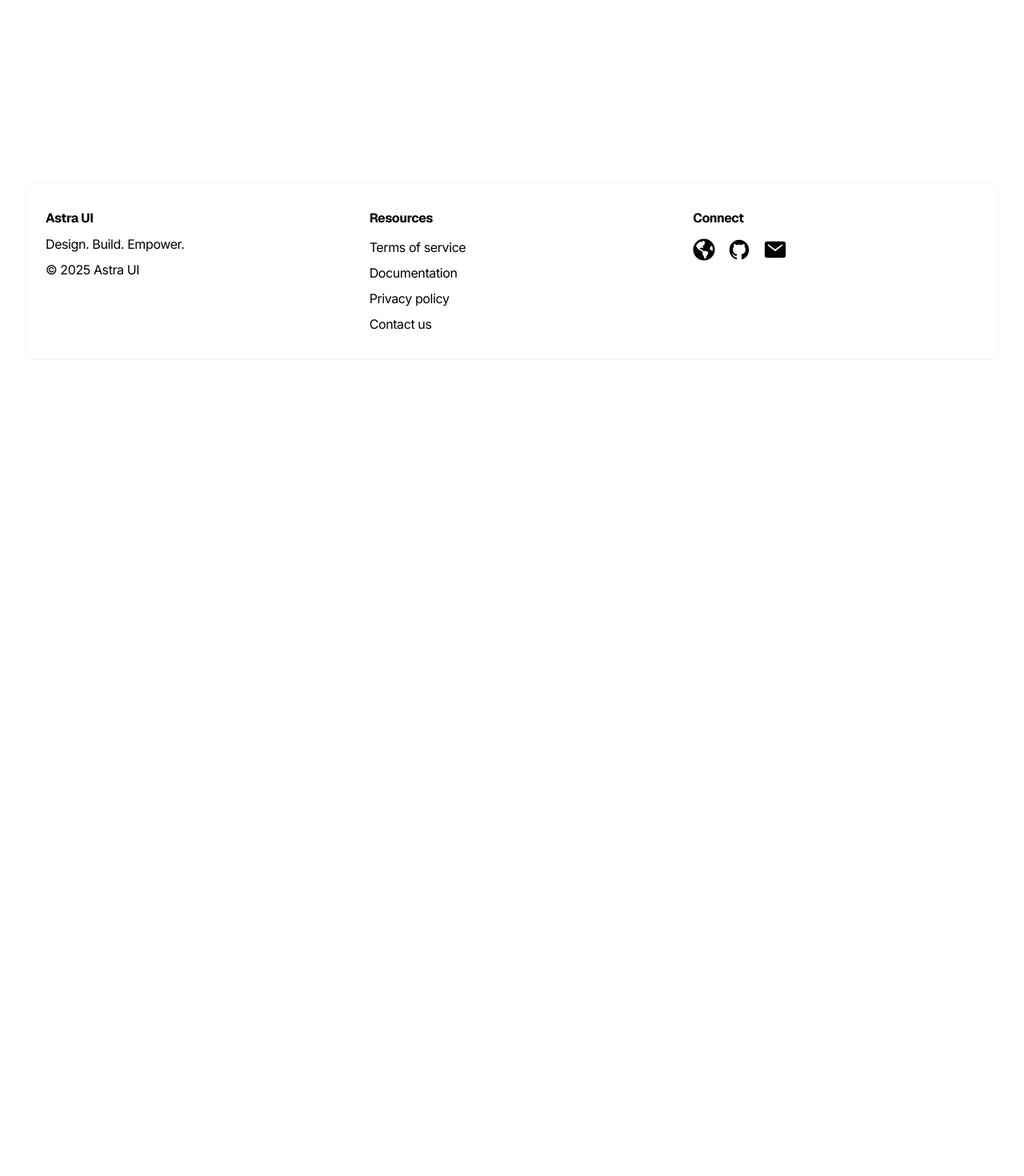
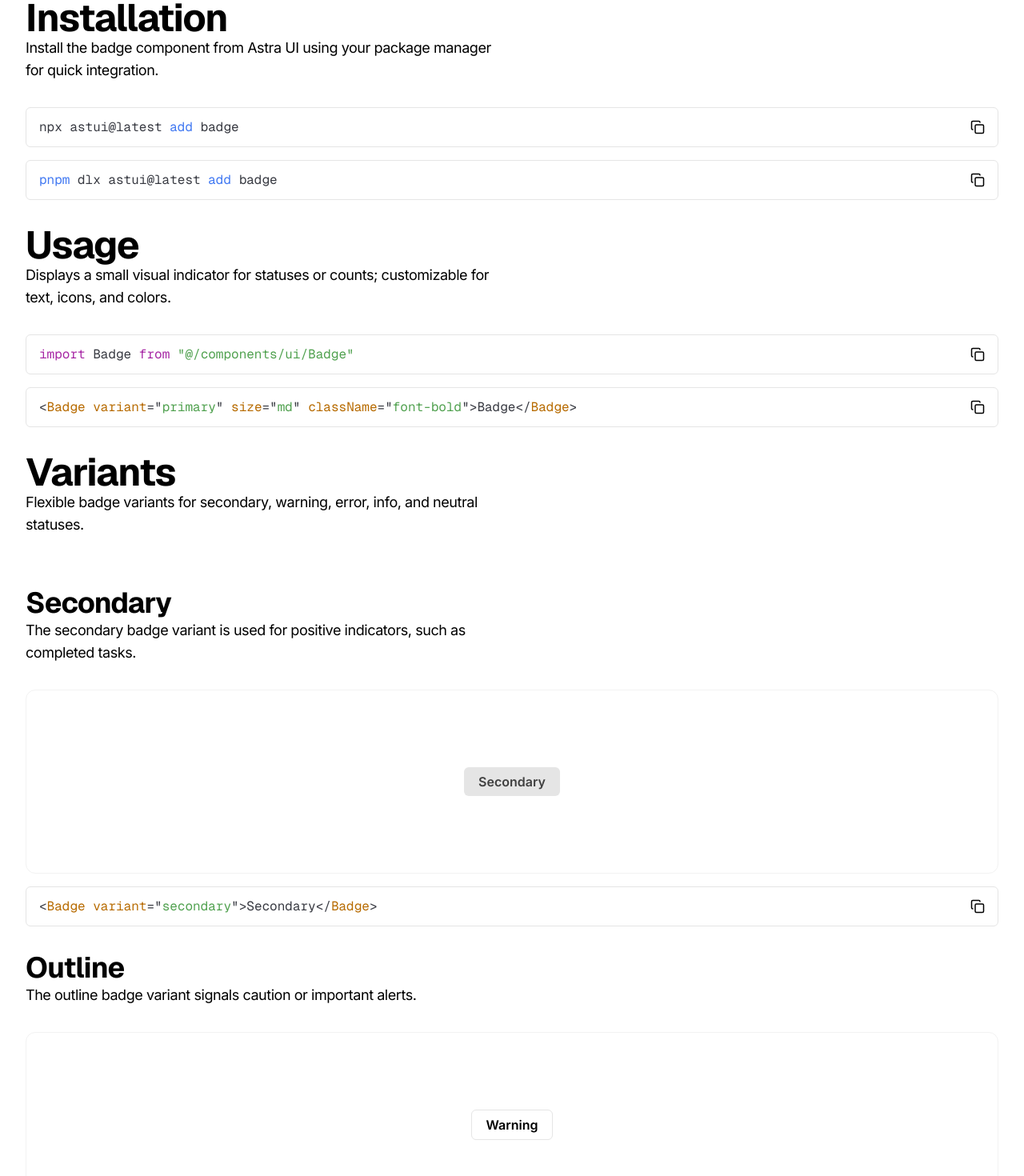
Before and after one commit to astraui/astraui, a Next.js app: page /components/badge in a window 1280 px wide. Before the commit this address had no page. Shown: the part 540-2010 px from the top of the page at 80% size. Before the commit the page ends 1062 px from the top, so only its background shows below. Built offline with nearby package versions, Linux system fonts and the light colour scheme.

Commit message:
Build badge

```diff
--- a/app/components/SeeComponent.tsx
+++ b/app/components/SeeComponent.tsx
@@ -11,7 +11,7 @@ interface SeeComponentProps {
 const SeeComponent: React.FC<SeeComponentProps> = ({ preview, name, desc, className, link }) => {
   return (
     <aside className="flex flex-col gap-1">
-      <section className={`dark:bg-neutral-900 bg-neutral-100 md:bordered grid place-items-center md:p-16 rounded-xl ${className}`}>
+      <section className={`dark:bg-neutral-900 bg-neutral-100 md:bordered grid place-items-center md:p-16 rounded-lg ${className}`}>
         {preview}
       </section>
       <a href={link}>
--- /dev/null
+++ b/app/components/badge/page.mdx
@@ -0,0 +1,92 @@
+import Badge from '@/components/astra/Badge'
+import ComponentWrapper from '@/components/ComponentWrapper'
+import CommandLine from '@/components/astra/CommandLine'
+
+# Badge
+
+A compact, attention-grabbing badge component for status indicators, counts, or labels.
+
+<div className="my-8 flex flex-col gap-4">
+    <ComponentWrapper>
+        <Badge>Badge</Badge>
+    </ComponentWrapper>
+</div>
+
+## Installation
+
+Install the badge component from Astra UI using your package manager for quick integration.
+
+<div className="my-8 flex flex-col gap-4">
+    <CommandLine command="npx astui@latest add badge" />
+    <CommandLine command="pnpm dlx astui@latest add badge" />
+</div>
+
+## Usage
+
+Displays a small visual indicator for statuses or counts; customizable for text, icons, and colors.
+
+<div className="my-8 flex flex-col gap-4">
+    <CommandLine language="tsx" command='import Badge from "@/components/ui/Badge"' />
+    <CommandLine language="tsx" command='<Badge variant="primary" size="md" className="font-bold">Badge</Badge>' />
+</div>
+
+## Variants
+
+Flexible badge variants for secondary, warning, error, info, and neutral statuses.
+
+<div className="my-8 flex flex-col"></div>
+
+### Secondary
+
+The secondary badge variant is used for positive indicators, such as completed tasks.
+
+<div className="my-8 flex flex-col gap-4">
+    <ComponentWrapper>
+        <Badge variant="secondary">Secondary</Badge>
+    </ComponentWrapper>
+    <CommandLine language="tsx" command='<Badge variant="secondary">Secondary</Badge>' />
+</div>
+
+### Outline
+
+The outline badge variant signals caution or important alerts.
+
+<div className="my-8 flex flex-col gap-4">
+    <ComponentWrapper>
+        <Badge variant="outline">Warning</Badge>
+    </ComponentWrapper>
+    <CommandLine language="tsx" command='<Badge variant="outline">Warning</Badge>' />
+</div>
+
+### Ghost
+
+The ghost badge variant highlights errors or critical issues.
+
+<div className="my-8 flex flex-col gap-4">
+    <ComponentWrapper>
+        <Badge variant="ghost">Error</Badge>
+    </ComponentWrapper>
+    <CommandLine language="tsx" command='<Badge variant="ghost">Error</Badge>' />
+</div>
+
+### Link
+
+The link badge variant is used for neutral or informational statuses.
+
+<div className="my-8 flex flex-col gap-4">
+    <ComponentWrapper>
+        <Badge variant="link">Info</Badge>
+    </ComponentWrapper>
+    <CommandLine language="tsx" command='<Badge variant="link">Info</Badge>' />
+</div>
+
+### Destructive
+
+The destructive badge variant is used for generic or default labels.
+
+<div className="my-8 flex flex-col gap-4">
+    <ComponentWrapper>
+        <Badge variant="destructive">Neutral</Badge>
+    </ComponentWrapper>
+    <CommandLine language="tsx" command='<Badge variant="destructive">Neutral</Badge>' />
+</div>
--- a/app/components/components.ts
+++ b/app/components/components.ts
@@ -1,6 +1,7 @@
 import React from "react";
 import Button from "@/components/astra/Button"
 import Input from "@/components/astra/Input"
+import Badge from "@/components/astra/Badge"
 
 interface ComponentItem {
   preview: React.ReactNode;
@@ -13,6 +14,7 @@ interface ComponentItem {
 // Define the individual components at the top
 const button = React.createElement(Button);
 const input = React.createElement(Input);
+const badge = React.createElement(Badge);
 
 // Use the components in the array
 const components: ComponentItem[] = [
@@ -27,6 +29,12 @@ const components: ComponentItem[] = [
     name: "Input",
     desc: "A sleek, customizable input component designed for building responsive and accessible forms with ease.",
     link: "/components/input"
+  },
+  {
+    preview: badge,
+    name: "Badge",
+    desc: "A compact, attention-grabbing badge component for status indicators, counts, or labels.",
+    link: "/components/badge"
   }
 ];
 
--- a/app/components/page.tsx
+++ b/app/components/page.tsx
@@ -17,7 +17,7 @@ const componentsPage: React.FC = () => {
                                 preview={component.preview}
                                 name={component.name}
                                 desc={component.desc}
-                                className={`gap-4 bordered p-24 ${component.className}`}
+                                className={`gap-4 bordered p-24 h-64 md:h-48 ${component.className}`}
                                 link={component.link}
                                 key={uuidv4()}
                             />
--- /dev/null
+++ b/components/astra/Badge.tsx
@@ -0,0 +1,59 @@
+"use client";
+
+import React from "react";
+import { cn } from "@/lib/utils";
+import { cva } from "class-variance-authority";
+
+interface BadgeProps {
+    variant?: "primary" | "secondary" | "outline" | "ghost" | "link" | "destructive";
+    size?: "xs" | "sm" | "md" | "lg" | "xl";
+    className?: string;
+    children: React.ReactNode;
+}
+
+const badgeVariants = cva(
+    "rounded-md font-semibold transition duration-200",
+    {
+        variants: {
+            variant: {
+                primary: "bg-black text-white dark:bg-white dark:text-black hover:opacity-75",
+                secondary: "bg-neutral-200 text-neutral-700 dark:bg-neutral-600 dark:text-neutral-200 hover:opacity-75",
+                outline: "bg-transparent text-black dark:text-white border border-neutral-200 dark:border-neutral-800 hover:opacity-75",
+                ghost: "bg-transparent text-black dark:text-white hover:bg-black hover:text-white dark:hover:bg-white dark:hover:text-black",
+                link: "bg-black text-white dark:bg-white dark:text-black hover:opacity-75 underline",
+                destructive: "bg-red-700 text-white dark:bg-red-700 hover:opacity-75",
+            },
+            size: {
+                xs: "text-xs py-0.5 px-1.5",
+                sm: "text-sm py-1 px-3",
+                md: "text-base py-1.5 px-4.5",
+                lg: "text-lg py-2 px-6",
+                xl: "text-xl py-2.5 px-7.5",
+            },
+        },
+        defaultVariants: {
+            variant: "primary",
+            size: "md",
+        },
+    }
+);
+
+const Badge: React.FC<BadgeProps> = ({
+    variant = "primary",
+    size = "md",
+    className,
+    children = "Badge",
+}) => {
+    return (
+        <div
+            className={cn(
+                badgeVariants({ variant, size }),
+                className
+            )}
+        >
+            {children}
+        </div>
+    );
+};
+
+export default Badge;
```
